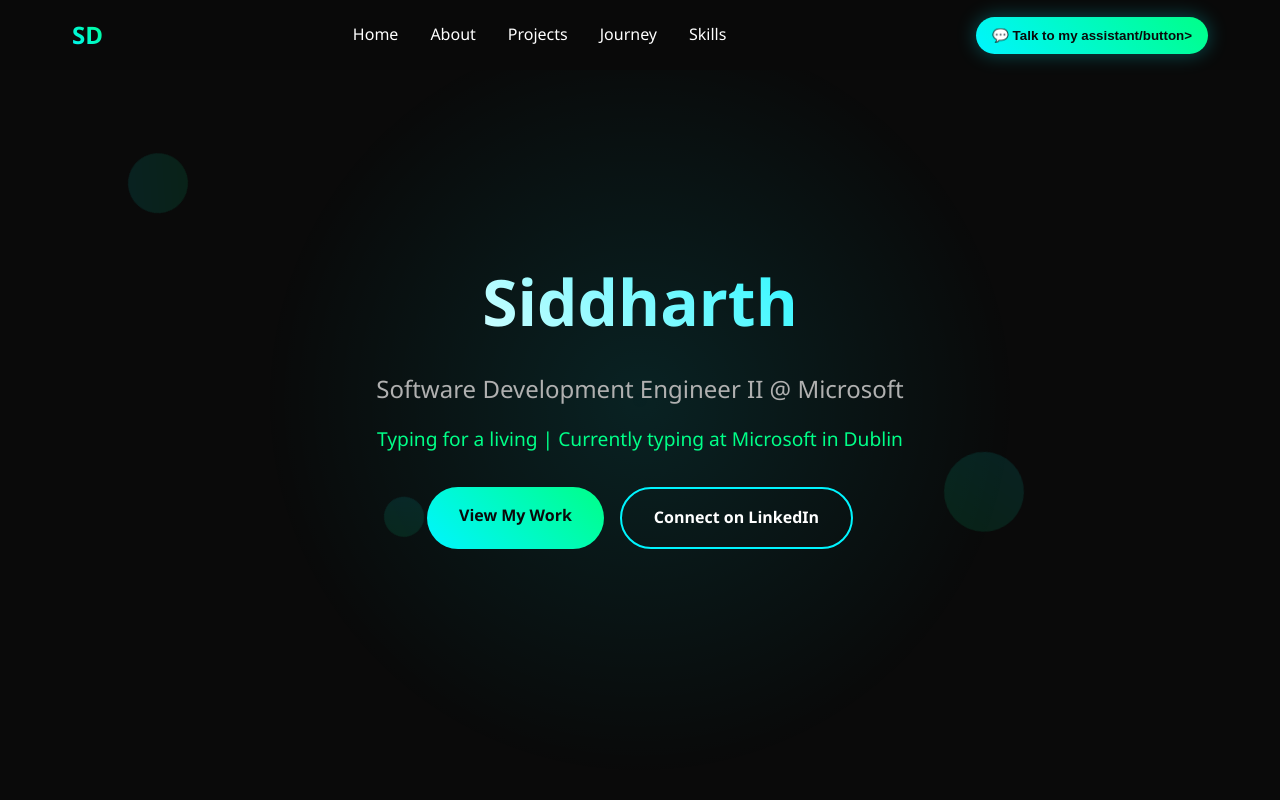
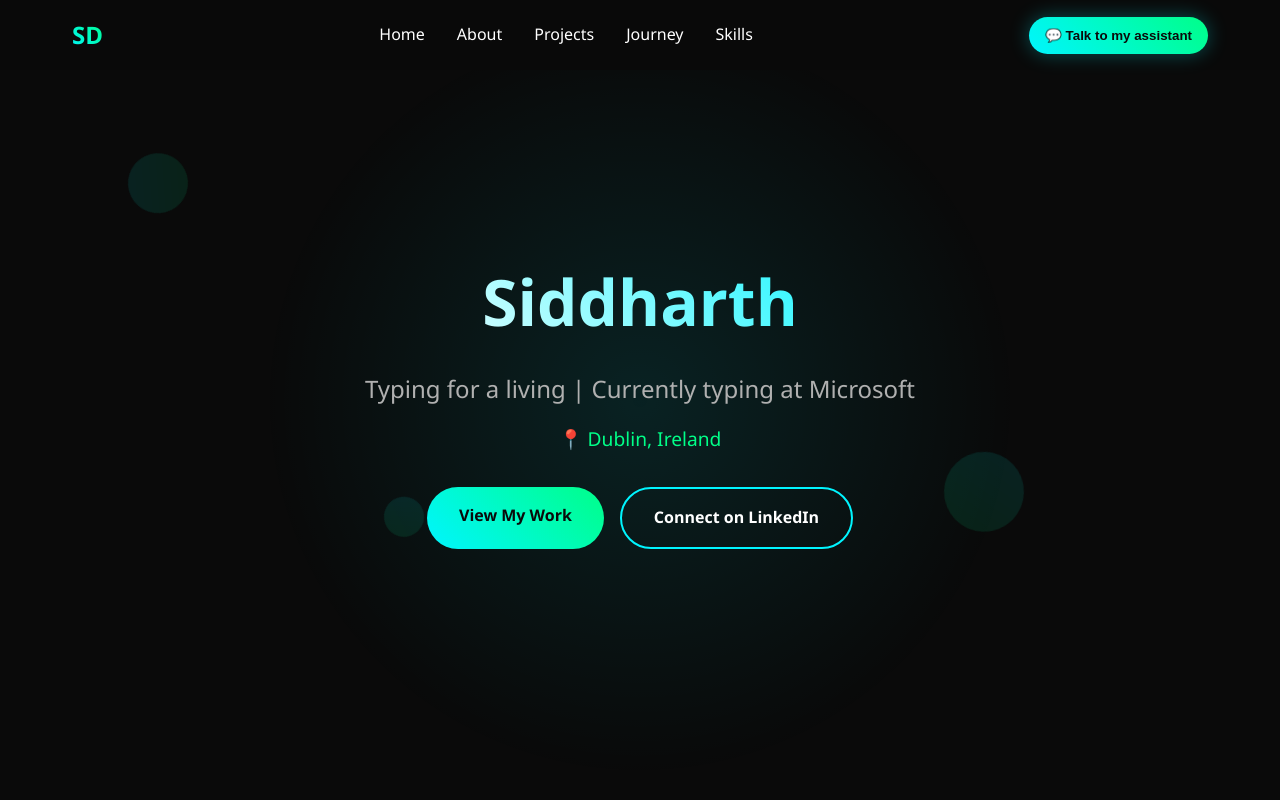
Before and after one commit to siddharthUCD/siddharthUCD.github.io, a plain HTML site: page index.html in a window 1280 px wide. Shown: the top 800 px of the page. Drawn offline with Linux system fonts and the light colour scheme.

Commit message:
subtitle change and button error removed

```diff
--- a/index.html
+++ b/index.html
@@ -640,7 +640,7 @@
                 <li><a href="#journey">Journey</a></li>
                 <li><a href="#skills">Skills</a></li>
             </ul>
-            <button class="chat-toggle" onclick="openCareerConversationist()">💬 Talk to my assistant/button>
+            <button class="chat-toggle" onclick="openCareerConversationist()">💬 Talk to my assistant</button>
         </div>
     </nav>
 
@@ -648,8 +648,8 @@
     <section id="home" class="hero">
         <div class="hero-content">
             <h1>Siddharth</h1>
-            <div class="subtitle">Software Development Engineer II @ Microsoft</div>
-            <div class="tagline">Typing for a living | Currently typing at Microsoft in Dublin</div>
+            <div class="subtitle">Typing for a living | Currently typing at Microsoft</div>
+            <div class="tagline">📍 Dublin, Ireland</div>
             <div class="cta-buttons">
                 <a href="#projects" class="btn btn-primary">View My Work</a>
                 <a href="https://linkedin.com/in/siddharthdinesh17" class="btn btn-secondary" target="_blank">Connect on LinkedIn</a>
```
